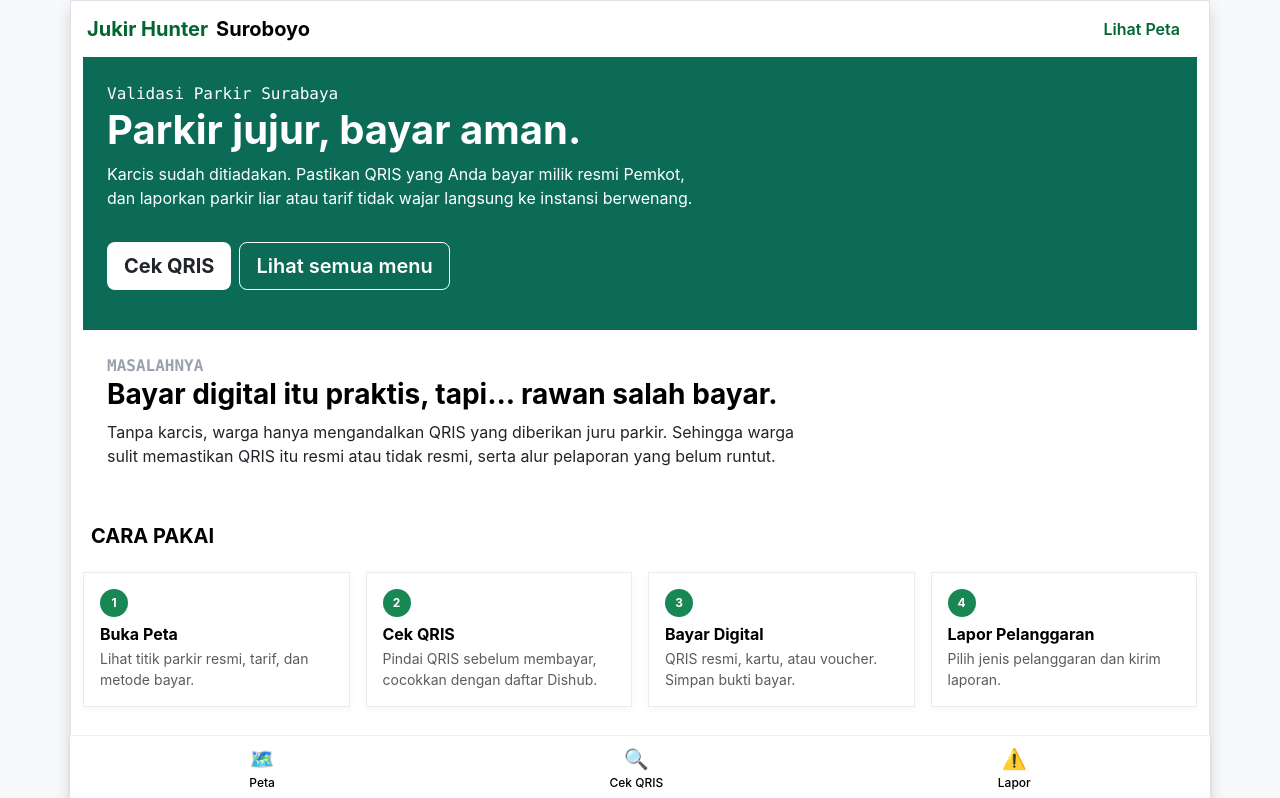
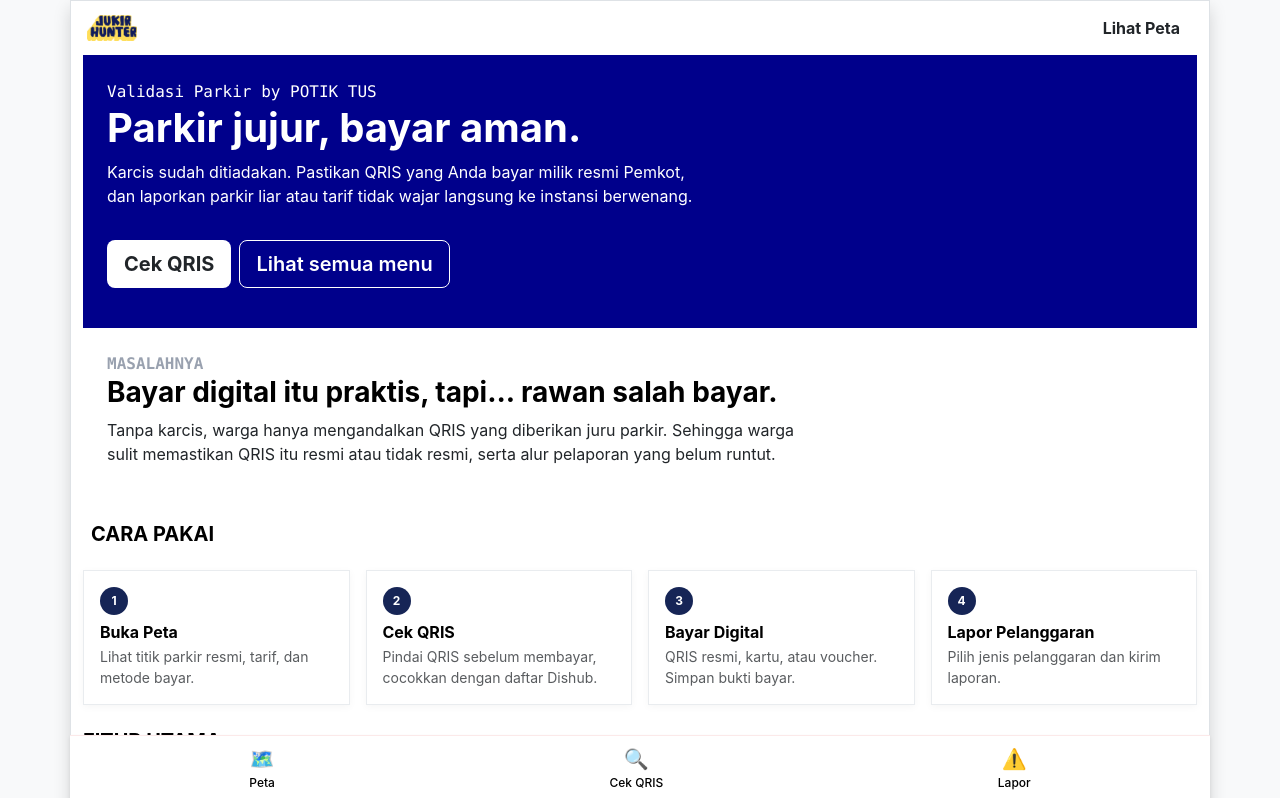
Before and after one commit to POTIK-TUS/Jukir-Hunter, a React (Vite) app in the folder frontend/: page / in a window 1280 px wide. Shown: the top 798 px of the page. Built offline with nearby package versions, Linux system fonts and the light colour scheme.

Commit message:
add logo and recolor

```diff
--- a/frontend/src/App.css
+++ b/frontend/src/App.css
@@ -25,7 +25,7 @@ body {
 }
 
 .sj-box {
-  background: #0B6B57;
+  background: darkblue;
   color: white;
 
 }
--- a/frontend/src/components/Header.jsx
+++ b/frontend/src/components/Header.jsx
@@ -1,15 +1,15 @@
 import React from 'react';
 import { Link } from 'react-router-dom';
+import LogoJukirParkir from '../assets/jukir-hunter.jpg';
 
 const Header = () => {
   return (
     <nav className="navbar navbar-light bg-white px-3 sticky-top container">
       <Link className="navbar-brand d-flex align-items-center gap-1" to="/">
-        <p className="font-bold mb-0 text-green-800">Jukir Hunter</p>
-        <p className="font-bold ml-1 mb-0">Suroboyo</p>
+        <img src={LogoJukirParkir} alt="logo" className="" style={{ width: '50px', height: 'auto'}}/>
       </Link>
       <Link to="/peta-parkir" className="btn">
-      <p className="mb-0 text-green-800 font-semibold">Lihat Peta</p>
+      <p className="mb-0 font-bold">Lihat Peta</p>
       </Link>
     </nav>
   );
--- a/frontend/src/pages/LandingPage.jsx
+++ b/frontend/src/pages/LandingPage.jsx
@@ -7,7 +7,7 @@ const LandingPage = () => {
       {/* Header Banner */}
       <div className="sj-box p-4 md-5">
         <div className="self-center-safe">
-          <span className="font-mono">Validasi Parkir Surabaya</span>
+          <span className="font-mono">Validasi Parkir by POTIK TUS</span>
           <h1 className="fw-bold mb-2">Parkir jujur, bayar aman.</h1>
           <p className="mb-3" style={{maxWidth: '600px'}}>
             Karcis sudah ditiadakan. Pastikan QRIS yang Anda bayar milik resmi Pemkot, dan laporkan parkir liar atau tarif tidak wajar langsung ke instansi berwenang.
@@ -43,7 +43,7 @@ const LandingPage = () => {
         ].map((item) => (
           <div key={item.step} className="col-6 col-md-3">
             <div className="sj-card p-3 h-100">
-              <div className="badge bg-success rounded-circle mb-2" style={{ width: '28px', height: '28px', display: 'flex', alignItems: 'center', justifyContent: 'center' }}>
+              <div className="badge bg-blue-950 rounded-circle mb-2" style={{ width: '28px', height: '28px', display: 'flex', alignItems: 'center', justifyContent: 'center' }}>
                 {item.step}
               </div>
               <h6 className="fw-bold mb-1">{item.title}</h6>
```
Also changed, not shown: frontend/src/assets/jukir-hunter.jpg (added).
